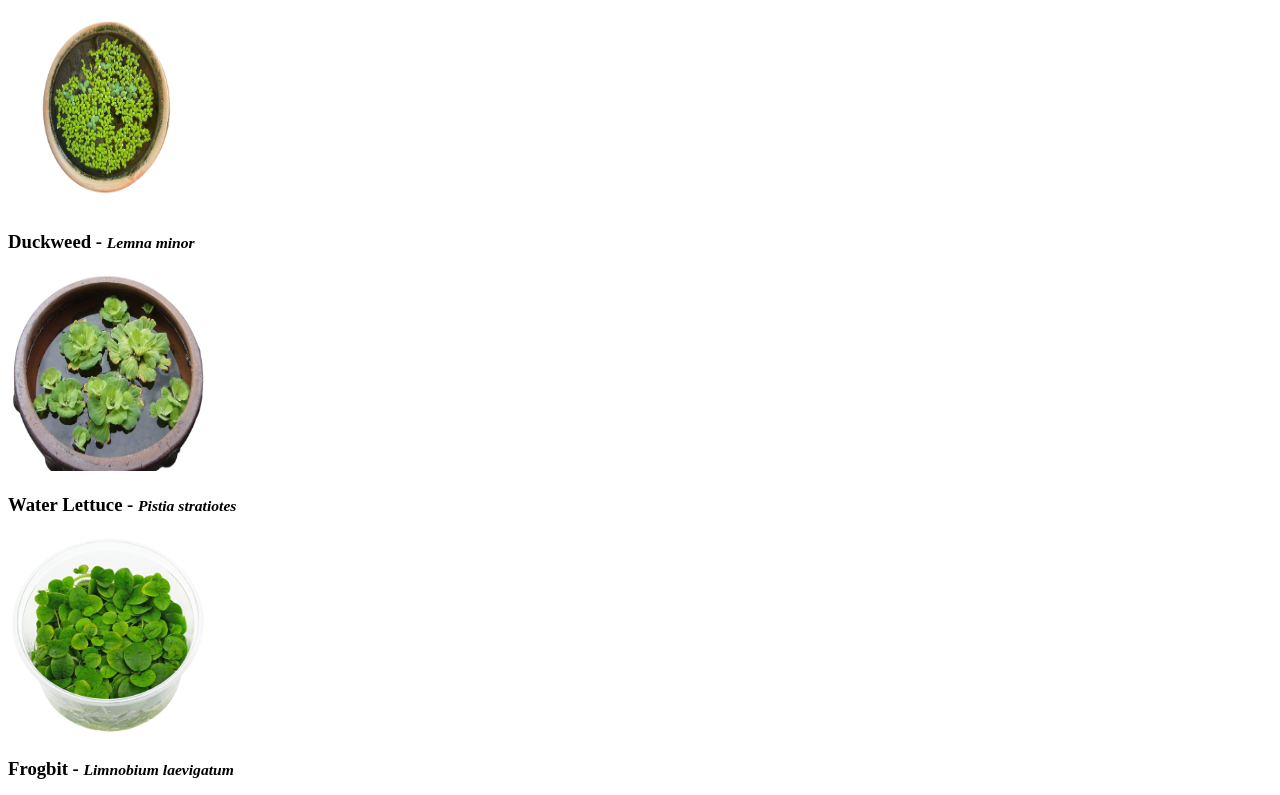
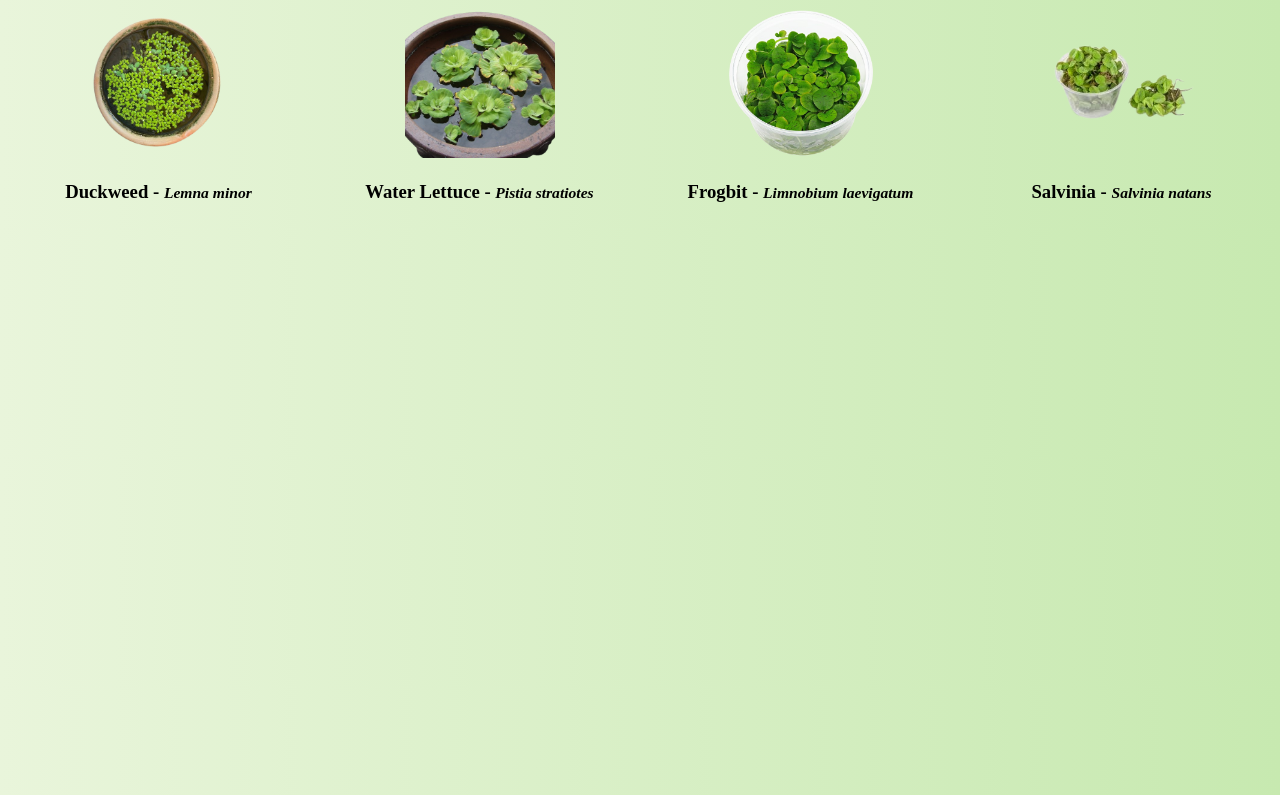
Before and after one commit to chamod-ananda/AquaHeaven, a plain HTML site: page pages/floatingPlants.html in a window 1280 px wide. Shown: the top 795 px of the page. Drawn offline with Linux system fonts and the light colour scheme.

Commit message:
Finish floating plants page

```diff
--- /dev/null
+++ b/css/floating-css.css
@@ -0,0 +1,24 @@
+body {
+    background: linear-gradient(to right, #E9F5DB, #C7E9B0);
+}
+
+
+.grid-container {
+    display: grid;
+    grid-template-columns: repeat(auto-fit, minmax(250px, 1fr));
+    gap: 20px;
+    justify-content: center;
+    text-align: center;
+}
+
+.grid-item {
+    display: flex;
+    flex-direction: column;
+    align-items: center;
+}
+
+img {
+    width: 150px;
+    height: 150px;
+    object-fit: cover;
+}
--- a/pages/floatingPlants.html
+++ b/pages/floatingPlants.html
@@ -4,29 +4,38 @@
     <meta charset="UTF-8">
     <meta name="viewport" content="width=device-width, initial-scale=1.0">
     <title>Floating Plants</title>
+    <link rel="stylesheet" href="/css/floating-css.css">
 </head>
 <body>
     <main>
-        <section>
+        <section class="grid-container">
+            <div class="grid-item">
                 <a href="duckweedDesc.html">
-                <img src="/assets/images/duckweed img.png" alt="duckweed Description" width="200px" height="200px">
+                    <img src="/assets/images/duckweed img.png" alt="duckweed Description">
                 </a>
                 <h3><b>Duckweed</b> - <small><i>Lemna minor</i></small></h3>
+            </div>
 
+            <div class="grid-item">
                 <a href="lettuceDesc.html">
-                <img src="/assets/images/lettuce img.png" alt="lettuce Description" width="200px" height="200px">
+                    <img src="/assets/images/lettuce img.png" alt="lettuce Description">
                 </a>
                 <h3><b>Water Lettuce</b> - <small><i>Pistia stratiotes</i></small></h3>
+            </div>
 
+            <div class="grid-item">
                 <a href="frogbitDesc.html">
-                <img src="/assets/images/frogbit img.png" alt="frogbit Description" width="200px" height="200px">
+                    <img src="/assets/images/frogbit img.png" alt="frogbit Description">
                 </a>
                 <h3><b>Frogbit</b> - <small><i>Limnobium laevigatum</i></small></h3>
+            </div>
 
+            <div class="grid-item">
                 <a href="salviniaDesc.html">
-                <img src="/assets/images/salvinia img.png" alt="salvinia Description" width="200px" height="200px">
+                    <img src="/assets/images/salvinia img.png" alt="salvinia Description">
                 </a>
                 <h3><b>Salvinia</b> - <small><i>Salvinia natans</i></small></h3>
+            </div>
         </section>
     </main>
 </body>
```
Lines whose indentation alone changed are shown as unchanged.
